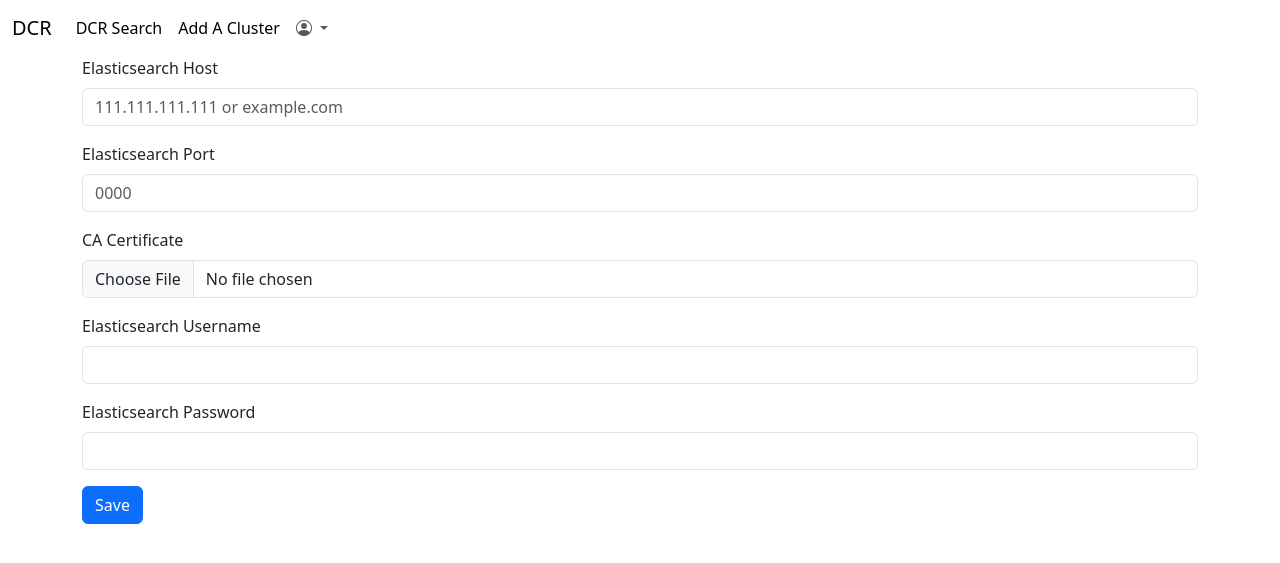
After one commit to Murdock022X/Codescout, a Flask app: page /edit_cluster/1 in a window 1280 px wide. The commit adds this page. Shown: the top 563 px of the page. Run offline with Flask 3, Linux system fonts and the light colour scheme; data that the repository does not hold is empty.

Commit message:
End of day 6/24/23

```diff
--- a/gunicorn-deployment/website/main/forms.py
+++ b/gunicorn-deployment/website/main/forms.py
@@ -1,15 +1,24 @@
 from flask_wtf import FlaskForm
-from wtforms import StringField, SelectMultipleField, SubmitField, PasswordField, FileField
-from wtforms.validators import InputRequired, Length
+from wtforms import StringField, SubmitField, PasswordField, FileField
+from website.special_fields import MultiCheckField
+from wtforms.validators import InputRequired, Length, Optional
+from website.models import Clusters
+from flask_login import current_user
+
+class AddOrgForm(FlaskForm):
+    org_name = StringField('Organization Name', validators=[InputRequired(), Length(max=100)])
+
+    submit = SubmitField('Create')
 
 class SearchForm(FlaskForm):
-    cluster_selections = SelectMultipleField('Clusters Filter', choices=[], validators=[InputRequired()])
 
-    search_type = SelectMultipleField('Software Type', choices=[])
+    cluster_selections = MultiCheckField('Clusters Filter', choices=[])
 
-    language_filter = SelectMultipleField('Language Filter', choices=[])
+    software_types = MultiCheckField('Software Types', choices=[])
 
-    search_query = StringField('Functionality Description', validators=[InputRequired(), Length(max=500)])
+    language_filter = MultiCheckField('Language Filter', choices=[])
+
+    search_query = StringField('Functionality Description', validators=[Length(max=500)])
 
     submit = SubmitField('Search')
 
@@ -17,9 +26,9 @@ class AddClusterForm(FlaskForm):
 
     es_host = StringField('Elasticsearch Host', validators=[InputRequired(), Length(max=200)])
 
-    es_port = StringField('Elasticsearch Port')
+    es_port = StringField('Elasticsearch Port', validators=[InputRequired(), Length(max=5)])
 
-    es_certs_file = FileField('CA Certificate', validators=[])
+    es_certs_file = FileField('CA Certificate', validators=[InputRequired()])
 
     es_user = StringField('Elasticsearch Username', validators=[InputRequired()])
 
@@ -28,14 +37,14 @@ class AddClusterForm(FlaskForm):
     submit = SubmitField('Save')
 
 class EditClusterForm(FlaskForm):
-    es_host = StringField('Elasticsearch Host', validators=[InputRequired(), Length(max=200)])
+    es_host = StringField('Elasticsearch Host', validators=[Optional(), Length(max=200)])
 
-    es_port = StringField('Elasticsearch Port')
+    es_port = StringField('Elasticsearch Port', validators=[Optional(), Length(max=5)])
 
-    es_certs_file = FileField('CA Certificate', validators=[])
+    es_certs_file = FileField('CA Certificate', validators=[Optional()])
 
-    es_user = StringField('Elasticsearch Username', validators=[InputRequired()])
+    es_user = StringField('Elasticsearch Username', validators=[Optional(), Length(max=512)])
 
-    es_password = PasswordField('Elasticsearch Password', validators=[InputRequired(), Length(min=6)])
+    es_password = PasswordField('Elasticsearch Password', validators=[Optional(), Length(min=6, max=512)])
 
     submit = SubmitField('Save')
--- a/gunicorn-deployment/website/main/routes.py
+++ b/gunicorn-deployment/website/main/routes.py
@@ -1,7 +1,7 @@
-from flask import Blueprint, render_template, redirect, url_for, current_app, session
+from flask import Blueprint, render_template, redirect, url_for, current_app, flash
 from flask_login import current_user, login_required
 
-from website.models import User, Clusters
+from website.models import User, Clusters, SoftwareTypes, Organization
 
 from werkzeug.utils import secure_filename
 
@@ -15,7 +15,7 @@ import os
 
 from pathlib import Path
 
-from website.main.utils import assemble_es_url
+from website.main.utils import assemble_es_url, assemble_cert_path, save_certs
 
 main = Blueprint('main', __name__)
 
@@ -34,11 +34,8 @@ def add_cluster():
 
         es_port = form.es_port.data
 
-        cert_pth = Path(current_app.config['PROJECT_ROOT']) / Path(current_app.config['UPLOAD_FOLDER']) / Path(str(current_user.id)) / Path(str(es_host))
-
-        cert_pth.mkdir(parents=True, exist_ok=True)
-
-        form.el_certs_file.data.save(str(cert_pth / Path(secure_filename('http_ca.crt'))))
+        save_certs(es_certs_file=form.es_certs_file, app=current_app,
+                   es_host=es_host, dcr_user_id=current_user.id)
 
         es_user = form.es_user.data
 
@@ -54,22 +51,21 @@ def add_cluster():
     return render_template('add_cluster.html', form=form)
 
 @login_required
-@main.route('/verify_el_conns')
-def verify_el_conns():
-    for cluster in current_user.clusters:
-        cli = Elasticsearch(assemble_es_url(cluster.es_host, cluster.es_port), ca_certs=
-                      os.path.join(current_app.config['PROJECT_ROOT'],
-                                   current_app.config['UPLOAD_FOLDER'],
-                                   str(current_user.id), cluster.es_host, 'http_ca.crt'),
-                                   basic_auth=
-                                   (cluster.es_user, cluster.es_password))
-
-    return redirect(url_for('main.index'))
-
-@login_required
 @main.route('/search_engine', methods=['GET', 'POST'])
 def search_engine():
     form = SearchForm()
+
+    form.cluster_selections.choices = [cluster.es_host for cluster in current_user.clusters]
+
+    org = Organization.query.get(current_user.organization_id)
+
+    if not org:
+        flash('')
+        return redirect(url_for('main.index'))
+
+    form.software_types.choices = [sw.type for sw in org.software_types]
+
+    form.language_filter.choices = [lang.name for lang in org.languages]
 
     if form.validate_on_submit():
         clusters = form.cluster_selections.data
@@ -81,16 +77,35 @@ def search_engine():
     return render_template('search_engine.html', form=form)
 
 @login_required
-@main.route('/edit_cluster/<int:cluster_id>')
+@main.route('/cluster_details/<int:cluster_id>')
+def cluster_details(cluster_id):
+    return render_template('cluster_details.html')
+
+@login_required
+@main.route('/edit_cluster/<int:cluster_id>', methods=['GET', 'POST'])
 def edit_cluster(cluster_id):
     cluster = Clusters.query.get(cluster_id)
 
     form = EditClusterForm()
 
     if form.validate_on_submit():
-        pass
+        if form.es_host.data:
+            cluster.es_host = form.es_host.data
+        if form.es_port.data:
+            cluster.es_port = form.es_port.data
+        if form.es_certs_file.data:
+            save_certs(es_certs_file=form.es_certs_file, app=current_app,
+                   es_host=cluster.es_host, dcr_user_id=current_user.id)
+        if form.es_user.data:
+            cluster.es_user = form.es_user.data
+        if form.es_password.data:
+            cluster.es_password = form.es_password.data
 
-    return render_template('edit_cluster.html')
+        db.session.commit()
+
+        return redirect(url_for('main.add_cluster'))
+
+    return render_template('edit_cluster.html', form=form)
 
 @login_required
 @main.route('/delete_cluster/<int:cluster_id>')
--- /dev/null
+++ b/gunicorn-deployment/website/special_fields.py
@@ -0,0 +1,5 @@
+from wtforms import SelectMultipleField, widgets
+
+class MultiCheckField(SelectMultipleField):
+    widget = widgets.ListWidget(prefix_label=False)
+    option_widget = widgets.CheckboxInput()
--- /dev/null
+++ b/gunicorn-deployment/website/templates/edit_cluster.html
@@ -0,0 +1,37 @@
+{% extends 'site.html' %}
+
+{% block content %}
+
+<form method="POST" enctype="multipart/form-data">
+    {{ form.csrf_token }}
+    <div class="mb-3">
+        <label class="form-label" for="host-input">{{ form.es_host.label }}</label>
+        {{ form.es_host(class='form-control', type='text', id='host-input', placeholder='111.111.111.111 or example.com') }}
+    </div>
+
+    <div class="mb-3">
+        <label class="form-label" for="port-input">{{ form.es_port.label }}</label>
+        {{ form.es_port(class='form-control', type='text', id='port-input', placeholder='0000') }}
+    </div>
+
+    <div class="mb-3">
+        <label class="form-label" for="certs-input">{{ form.es_certs_file.label }}</label>
+        {{ form.es_certs_file(class='form-control', type='file', id='certs-input', placeholder='Elasticsearch Certificate File') }}
+    </div>
+
+    <div class="mb-3">
+        <label class="form-label" for="username-input">{{ form.es_user.label }}</label>
+        {{ form.es_user(class='form-control', type='text', id='username-input') }}
+    </div>
+
+    <div class="mb-3">
+        <label class="form-label" for="password-input">{{ form.es_password.label }}</label>
+        {{ form.es_password(class='form-control', type='password', id='password-input') }}
+    </div>
+
+    <div class="mb-3">
+        {{ form.submit(class='btn btn-primary') }}
+    </div>
+</form>
+
+{% endblock %}
--- a/gunicorn-deployment/website/templates/site.html
+++ b/gunicorn-deployment/website/templates/site.html
@@ -11,7 +11,7 @@
 
 </head>
 <body>
-    <nav class="navbar navbar-expand-lg bg-body-primary bg-body-light">
+    <nav class="navbar navbar-expand-lg">
         <div class="container-fluid">
             <a class="navbar-brand italic" href="{{ url_for('main.index') }}">DCR</a>
                 <button class="navbar-toggler" type="button" data-bs-toggle="collapse" data-bs-target="#navbarSupportedContent" aria-controls="navbarSupportedContent" aria-expanded="false" aria-label="Toggle navigation">
@@ -23,7 +23,7 @@
                         <a class="nav-link active" aria-current="page" href="{{ url_for('main.search_engine') }}">DCR Search</a>
                     </li>
                     <li class="nav-item">
-                        <a class="nav-link active" aria-current="page" href="{{ url_for('main.addcluster') }}">Add A Cluster</a>
+                        <a class="nav-link active" aria-current="page" href="{{ url_for('main.add_cluster') }}">Add A Cluster</a>
                     </li>
                     <li class="nav-item dropdown">
                         <a class="nav-link dropdown-toggle" href="#" role="button" data-bs-toggle="dropdown" aria-expanded="false">
```
Also changed, not shown: gunicorn-deployment/website/main/utils.py (+31 -3 lines), gunicorn-deployment/website/models.py (+27 -0 lines), gunicorn-deployment/website/templates/add_cluster.html (+21 -11 lines), gunicorn-deployment/website/templates/add_org.html (added, +17 -0 lines), gunicorn-deployment/website/templates/search_engine.html (+18 -5 lines), gunicorn-deployment/website/templates/add_software.html (added), gunicorn-deployment/website/templates/join_org.html (added), 2 other files.
